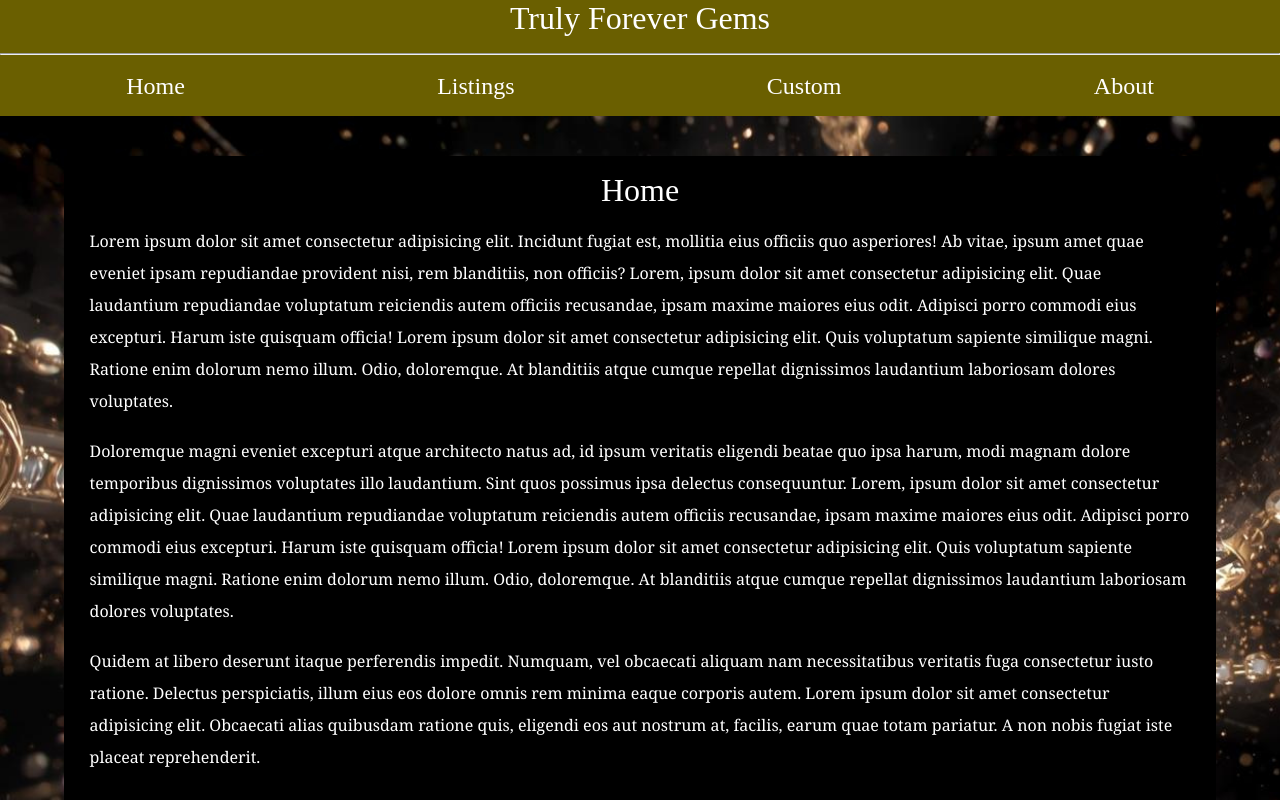
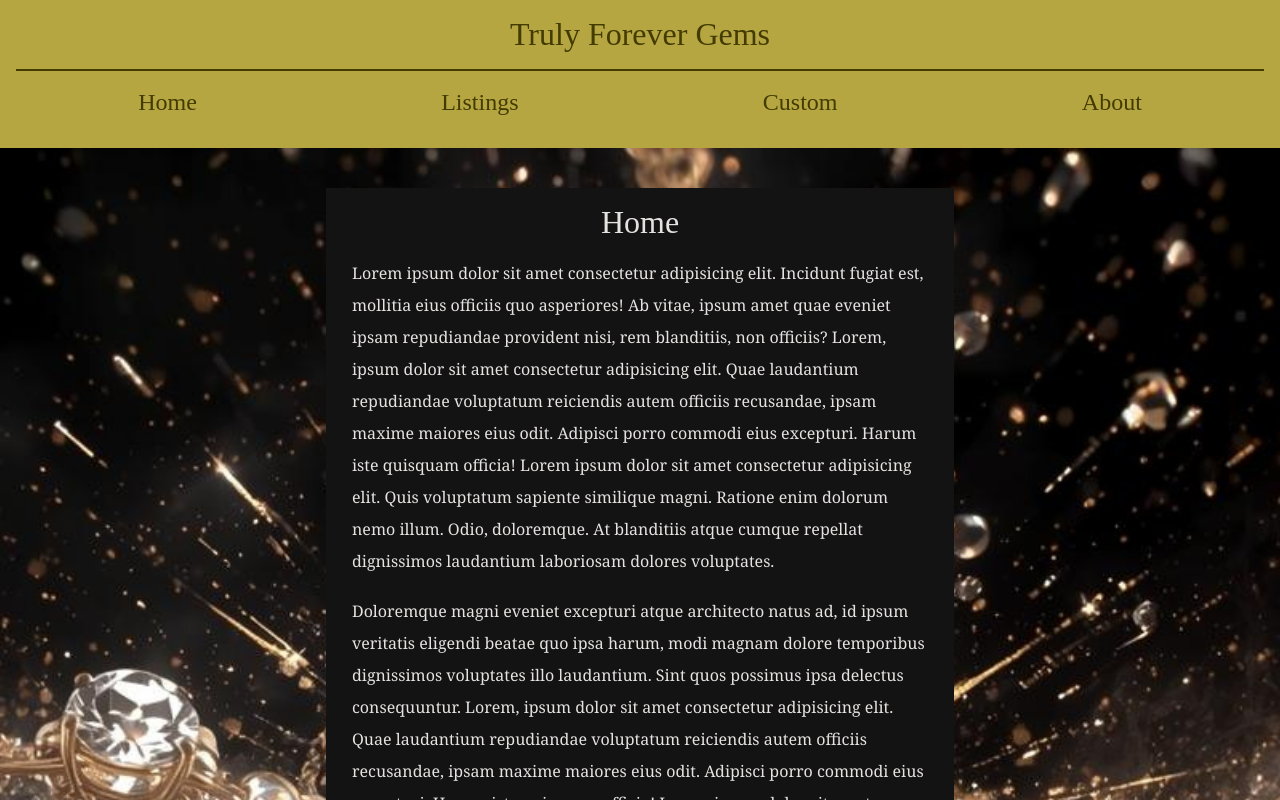
Before and after one commit to trulyforevergems/trulyforevergems-website, a SvelteKit app: page / in a window 1280 px wide. Shown: the top 800 px of the page. Built offline with nearby package versions, Linux system fonts and the light colour scheme; a web font is replaced by a local one.

Commit message:
updated material theme

```diff
--- a/src/app.css
+++ b/src/app.css
@@ -1,5 +1,8 @@
 /* fonts import */
 @import url("https://fonts.googleapis.com/css2?family=Noto+Serif:ital,wght@0,100..900;1,100..900&family=Style+Script&display=swap");
+/* theme import */
+@import "./styles/light.css";
+@import "./styles/dark.css";
 
 * {
     margin: 0;
@@ -34,9 +37,18 @@ p {
 }
 
 header {
-    background-color: var(--md-sys-color-secondary);
+    background-color: var(--md-sys-color-primary-container);
 
     min-height: 10vh;
+    padding: 2vh;
+}
+
+header * {
+    color: var(--md-sys-color-on-primary-container);
+}
+
+header>hr {
+    border: 1px solid var(--md-sys-color-on-primary-container);
 }
 
 nav {
@@ -47,8 +59,9 @@ nav {
 }
 
 main {
-    background-color: var(--md-sys-color-primary);
+    /* background-color: var(--md-sys-color-primary); */
     background-image: url("/assets/forever-gems-splash.png");
+    background-position: center;
     background-size: cover;
     background-repeat: no-repeat;
 
@@ -56,121 +69,10 @@ main {
     padding: 5vh 5vw;
 }
 
-/* Homepage-specific styles
-.black-background {
-    background-color: black;
-} */
-
 footer {
     background-color: var(--md-sys-color-secondary);
 
-    height: 10vh;
+    min-height: 10vh;
 
     padding: 2vh 5vw;
 }
-
-/* I ended up copying the themes over since I wasn't getting intellisense when using @import syntax. */
-
-.dark {
-    --md-sys-color-primary: rgb(212 195 186);
-    --md-sys-color-surface-tint: rgb(212 195 186);
-    --md-sys-color-on-primary: rgb(57 46 40);
-    --md-sys-color-primary-container: rgb(47 37 31);
-    --md-sys-color-on-primary-container: rgb(154 139 131);
-    --md-sys-color-secondary: rgb(216 200 96);
-    --md-sys-color-on-secondary: rgb(55 49 0);
-    --md-sys-color-secondary-container: rgb(181 166 66);
-    --md-sys-color-on-secondary-container: rgb(67 59 0);
-    --md-sys-color-tertiary: rgb(246 245 245);
-    --md-sys-color-on-tertiary: rgb(47 49 49);
-    --md-sys-color-tertiary-container: rgb(217 217 217);
-    --md-sys-color-on-tertiary-container: rgb(93 95 95);
-    --md-sys-color-error: rgb(255 180 171);
-    --md-sys-color-on-error: rgb(105 0 5);
-    --md-sys-color-error-container: rgb(147 0 10);
-    --md-sys-color-on-error-container: rgb(255 218 214);
-    --md-sys-color-background: rgb(20 19 18);
-    --md-sys-color-on-background: rgb(231 225 224);
-    --md-sys-color-surface: rgb(20 19 18);
-    --md-sys-color-on-surface: rgb(231 225 224);
-    --md-sys-color-surface-variant: rgb(78 69 64);
-    --md-sys-color-on-surface-variant: rgb(209 196 189);
-    --md-sys-color-outline: rgb(154 142 136);
-    --md-sys-color-outline-variant: rgb(78 69 64);
-    --md-sys-color-shadow: rgb(0 0 0);
-    --md-sys-color-scrim: rgb(0 0 0);
-    --md-sys-color-inverse-surface: rgb(231 225 224);
-    --md-sys-color-inverse-on-surface: rgb(50 48 47);
-    --md-sys-color-inverse-primary: rgb(105 92 84);
-    --md-sys-color-primary-fixed: rgb(241 223 213);
-    --md-sys-color-on-primary-fixed: rgb(35 26 20);
-    --md-sys-color-primary-fixed-dim: rgb(212 195 186);
-    --md-sys-color-on-primary-fixed-variant: rgb(80 68 62);
-    --md-sys-color-secondary-fixed: rgb(245 228 121);
-    --md-sys-color-on-secondary-fixed: rgb(32 28 0);
-    --md-sys-color-secondary-fixed-dim: rgb(216 200 96);
-    --md-sys-color-on-secondary-fixed-variant: rgb(80 71 0);
-    --md-sys-color-tertiary-fixed: rgb(226 226 226);
-    --md-sys-color-on-tertiary-fixed: rgb(26 28 28);
-    --md-sys-color-tertiary-fixed-dim: rgb(198 198 198);
-    --md-sys-color-on-tertiary-fixed-variant: rgb(69 71 71);
-    --md-sys-color-surface-dim: rgb(20 19 18);
-    --md-sys-color-surface-bright: rgb(59 57 56);
-    --md-sys-color-surface-container-lowest: rgb(15 14 13);
-    --md-sys-color-surface-container-low: rgb(29 27 26);
-    --md-sys-color-surface-container: rgb(33 31 30);
-    --md-sys-color-surface-container-high: rgb(43 42 41);
-    --md-sys-color-surface-container-highest: rgb(54 52 51);
-}
-
-.light {
-    --md-sys-color-primary: rgb(25 17 11);
-    --md-sys-color-surface-tint: rgb(105 92 84);
-    --md-sys-color-on-primary: rgb(255 255 255);
-    --md-sys-color-primary-container: rgb(47 37 31);
-    --md-sys-color-on-primary-container: rgb(154 139 131);
-    --md-sys-color-secondary: rgb(106 95 0);
-    --md-sys-color-on-secondary: rgb(255 255 255);
-    --md-sys-color-secondary-container: rgb(181 166 66);
-    --md-sys-color-on-secondary-container: rgb(67 59 0);
-    --md-sys-color-tertiary: rgb(93 94 95);
-    --md-sys-color-on-tertiary: rgb(255 255 255);
-    --md-sys-color-tertiary-container: rgb(217 217 217);
-    --md-sys-color-on-tertiary-container: rgb(93 95 95);
-    --md-sys-color-error: rgb(186 26 26);
-    --md-sys-color-on-error: rgb(255 255 255);
-    --md-sys-color-error-container: rgb(255 218 214);
-    --md-sys-color-on-error-container: rgb(147 0 10);
-    --md-sys-color-background: rgb(254 248 246);
-    --md-sys-color-on-background: rgb(29 27 26);
-    --md-sys-color-surface: rgb(254 248 246);
-    --md-sys-color-on-surface: rgb(29 27 26);
-    --md-sys-color-surface-variant: rgb(238 224 217);
-    --md-sys-color-on-surface-variant: rgb(78 69 64);
-    --md-sys-color-outline: rgb(128 117 111);
-    --md-sys-color-outline-variant: rgb(209 196 189);
-    --md-sys-color-shadow: rgb(0 0 0);
-    --md-sys-color-scrim: rgb(0 0 0);
-    --md-sys-color-inverse-surface: rgb(50 48 47);
-    --md-sys-color-inverse-on-surface: rgb(245 239 238);
-    --md-sys-color-inverse-primary: rgb(212 195 186);
-    --md-sys-color-primary-fixed: rgb(241 223 213);
-    --md-sys-color-on-primary-fixed: rgb(35 26 20);
-    --md-sys-color-primary-fixed-dim: rgb(212 195 186);
-    --md-sys-color-on-primary-fixed-variant: rgb(80 68 62);
-    --md-sys-color-secondary-fixed: rgb(245 228 121);
-    --md-sys-color-on-secondary-fixed: rgb(32 28 0);
-    --md-sys-color-secondary-fixed-dim: rgb(216 200 96);
-    --md-sys-color-on-secondary-fixed-variant: rgb(80 71 0);
-    --md-sys-color-tertiary-fixed: rgb(226 226 226);
-    --md-sys-color-on-tertiary-fixed: rgb(26 28 28);
-    --md-sys-color-tertiary-fixed-dim: rgb(198 198 198);
-    --md-sys-color-on-tertiary-fixed-variant: rgb(69 71 71);
-    --md-sys-color-surface-dim: rgb(222 217 215);
-    --md-sys-color-surface-bright: rgb(254 248 246);
-    --md-sys-color-surface-container-lowest: rgb(255 255 255);
-    --md-sys-color-surface-container-low: rgb(248 242 241);
-    --md-sys-color-surface-container: rgb(242 237 235);
-    --md-sys-color-surface-container-high: rgb(236 231 229);
-    --md-sys-color-surface-container-highest: rgb(231 225 224);
-}
--- a/src/routes/+layout.svelte
+++ b/src/routes/+layout.svelte
@@ -9,7 +9,7 @@
     <link rel="icon" href={favicon} />
 </svelte:head>
 
-<header class="light">
+<header class="dark">
     <h1>Truly Forever Gems</h1>
     <hr />
     <br />
@@ -20,10 +20,10 @@
         <h2>About</h2>
     </nav>
 </header>
-<main class="light">
+<main class="dark">
     {@render children()}
 </main>
-<footer class="light">
+<footer class="dark">
     <p>
         Lorem, ipsum dolor sit amet consectetur adipisicing elit. Quos saepe
         dolorem provident culpa distinctio ea quis voluptates molestias
--- a/src/routes/+page.svelte
+++ b/src/routes/+page.svelte
@@ -1,59 +1,74 @@
-<div class="black-background">
-    <h1 class="light">Home</h1>
-    <p class="light">
-        Lorem ipsum dolor sit amet consectetur adipisicing elit. Incidunt fugiat
-        est, mollitia eius officiis quo asperiores! Ab vitae, ipsum amet quae
-        eveniet ipsam repudiandae provident nisi, rem blanditiis, non officiis?
-        Lorem, ipsum dolor sit amet consectetur adipisicing elit. Quae
-        laudantium repudiandae voluptatum reiciendis autem officiis recusandae,
-        ipsam maxime maiores eius odit. Adipisci porro commodi eius excepturi.
-        Harum iste quisquam officia! Lorem ipsum dolor sit amet consectetur
-        adipisicing elit. Quis voluptatum sapiente similique magni. Ratione enim
-        dolorum nemo illum. Odio, doloremque. At blanditiis atque cumque
-        repellat dignissimos laudantium laboriosam dolores voluptates.
+<div class="temp">
+    <div class="text-container">
+        <h1 class="dark">Home</h1>
+        <p class="dark">
+            Lorem ipsum dolor sit amet consectetur adipisicing elit. Incidunt
+            fugiat est, mollitia eius officiis quo asperiores! Ab vitae, ipsum
+            amet quae eveniet ipsam repudiandae provident nisi, rem blanditiis,
+            non officiis? Lorem, ipsum dolor sit amet consectetur adipisicing
+            elit. Quae laudantium repudiandae voluptatum reiciendis autem
+            officiis recusandae, ipsam maxime maiores eius odit. Adipisci porro
+            commodi eius excepturi. Harum iste quisquam officia! Lorem ipsum
+            dolor sit amet consectetur adipisicing elit. Quis voluptatum
+            sapiente similique magni. Ratione enim dolorum nemo illum. Odio,
+            doloremque. At blanditiis atque cumque repellat dignissimos
+            laudantium laboriosam dolores voluptates.
         </p>
         <br />
-    <p class="light">
-        Doloremque magni eveniet excepturi atque architecto natus ad, id ipsum
-        veritatis eligendi beatae quo ipsa harum, modi magnam dolore temporibus
-        dignissimos voluptates illo laudantium. Sint quos possimus ipsa delectus
-        consequuntur. Lorem, ipsum dolor sit amet consectetur adipisicing elit.
-        Quae laudantium repudiandae voluptatum reiciendis autem officiis
-        recusandae, ipsam maxime maiores eius odit. Adipisci porro commodi eius
-        excepturi. Harum iste quisquam officia! Lorem ipsum dolor sit amet
-        consectetur adipisicing elit. Quis voluptatum sapiente similique magni.
-        Ratione enim dolorum nemo illum. Odio, doloremque. At blanditiis atque
-        cumque repellat dignissimos laudantium laboriosam dolores voluptates.
+        <p class="dark">
+            Doloremque magni eveniet excepturi atque architecto natus ad, id
+            ipsum veritatis eligendi beatae quo ipsa harum, modi magnam dolore
+            temporibus dignissimos voluptates illo laudantium. Sint quos
+            possimus ipsa delectus consequuntur. Lorem, ipsum dolor sit amet
+            consectetur adipisicing elit. Quae laudantium repudiandae voluptatum
+            reiciendis autem officiis recusandae, ipsam maxime maiores eius
+            odit. Adipisci porro commodi eius excepturi. Harum iste quisquam
+            officia! Lorem ipsum dolor sit amet consectetur adipisicing elit.
+            Quis voluptatum sapiente similique magni. Ratione enim dolorum nemo
+            illum. Odio, doloremque. At blanditiis atque cumque repellat
+            dignissimos laudantium laboriosam dolores voluptates.
         </p>
         <br />
-    <p class="light">
+        <p class="dark">
             Quidem at libero deserunt itaque perferendis impedit. Numquam, vel
-        obcaecati aliquam nam necessitatibus veritatis fuga consectetur iusto
-        ratione. Delectus perspiciatis, illum eius eos dolore omnis rem minima
-        eaque corporis autem. Lorem ipsum dolor sit amet consectetur adipisicing
-        elit. Obcaecati alias quibusdam ratione quis, eligendi eos aut nostrum
-        at, facilis, earum quae totam pariatur. A non nobis fugiat iste placeat
-        reprehenderit.
+            obcaecati aliquam nam necessitatibus veritatis fuga consectetur
+            iusto ratione. Delectus perspiciatis, illum eius eos dolore omnis
+            rem minima eaque corporis autem. Lorem ipsum dolor sit amet
+            consectetur adipisicing elit. Obcaecati alias quibusdam ratione
+            quis, eligendi eos aut nostrum at, facilis, earum quae totam
+            pariatur. A non nobis fugiat iste placeat reprehenderit.
         </p>
         <br />
-    <p class="light">
+        <p class="dark">
             Ad, quos voluptates. Consequatur delectus tenetur dolores laboriosam
             provident, modi quos esse doloribus totam facere reprehenderit
             exercitationem saepe similique repellat! Aut pariatur sequi qui et
             accusamus repellat quo adipisci omnis! Lorem, ipsum dolor sit amet
             consectetur adipisicing elit. Quae laudantium repudiandae voluptatum
-        reiciendis autem officiis recusandae, ipsam maxime maiores eius odit.
-        Adipisci porro commodi eius excepturi. Harum iste quisquam officia!
-        Lorem ipsum dolor sit amet consectetur adipisicing elit. Quis voluptatum
-        sapiente similique magni. Ratione enim dolorum nemo illum. Odio,
-        doloremque. At blanditiis atque cumque repellat dignissimos laudantium
-        laboriosam dolores voluptates.
+            reiciendis autem officiis recusandae, ipsam maxime maiores eius
+            odit. Adipisci porro commodi eius excepturi. Harum iste quisquam
+            officia! Lorem ipsum dolor sit amet consectetur adipisicing elit.
+            Quis voluptatum sapiente similique magni. Ratione enim dolorum nemo
+            illum. Odio, doloremque. At blanditiis atque cumque repellat
+            dignissimos laudantium laboriosam dolores voluptates.
         </p>
+    </div>
 </div>
 
 <style>
-    .black-background {
-        background-color: black;
+    .temp {
+        display: flex;
+        align-items: center;
+        justify-content: center;
+    }
+
+    .text-container {
+        background-color: var(--md-sys-color-surface);
         padding: 2vh 2vw;
+        width: 50%;
+    }
+
+    .text-container > :is(h1, p) {
+        color: var(--md-sys-color-on-surface);
     }
 </style>
--- a/src/styles/dark.css
+++ b/src/styles/dark.css
@@ -1,13 +1,13 @@
 .dark {
-  --md-sys-color-primary: rgb(212 195 186);
-  --md-sys-color-surface-tint: rgb(212 195 186);
-  --md-sys-color-on-primary: rgb(57 46 40);
-  --md-sys-color-primary-container: rgb(47 37 31);
-  --md-sys-color-on-primary-container: rgb(154 139 131);
-  --md-sys-color-secondary: rgb(216 200 96);
-  --md-sys-color-on-secondary: rgb(55 49 0);
-  --md-sys-color-secondary-container: rgb(181 166 66);
-  --md-sys-color-on-secondary-container: rgb(67 59 0);
+  --md-sys-color-primary: rgb(216 200 96);
+  --md-sys-color-surface-tint: rgb(216 200 96);
+  --md-sys-color-on-primary: rgb(55 49 0);
+  --md-sys-color-primary-container: rgb(181 166 66);
+  --md-sys-color-on-primary-container: rgb(67 59 0);
+  --md-sys-color-secondary: rgb(246 245 245);
+  --md-sys-color-on-secondary: rgb(47 49 49);
+  --md-sys-color-secondary-container: rgb(217 217 217);
+  --md-sys-color-on-secondary-container: rgb(93 95 95);
   --md-sys-color-tertiary: rgb(246 245 245);
   --md-sys-color-on-tertiary: rgb(47 49 49);
   --md-sys-color-tertiary-container: rgb(217 217 217);
@@ -16,36 +16,36 @@
   --md-sys-color-on-error: rgb(105 0 5);
   --md-sys-color-error-container: rgb(147 0 10);
   --md-sys-color-on-error-container: rgb(255 218 214);
-  --md-sys-color-background: rgb(20 19 18);
-  --md-sys-color-on-background: rgb(231 225 224);
-  --md-sys-color-surface: rgb(20 19 18);
-  --md-sys-color-on-surface: rgb(231 225 224);
-  --md-sys-color-surface-variant: rgb(78 69 64);
-  --md-sys-color-on-surface-variant: rgb(209 196 189);
-  --md-sys-color-outline: rgb(154 142 136);
-  --md-sys-color-outline-variant: rgb(78 69 64);
+  --md-sys-color-background: rgb(21 19 13);
+  --md-sys-color-on-background: rgb(231 226 214);
+  --md-sys-color-surface: rgb(19 19 19);
+  --md-sys-color-on-surface: rgb(229 226 225);
+  --md-sys-color-surface-variant: rgb(74 71 55);
+  --md-sys-color-on-surface-variant: rgb(204 198 178);
+  --md-sys-color-outline: rgb(150 145 126);
+  --md-sys-color-outline-variant: rgb(74 71 55);
   --md-sys-color-shadow: rgb(0 0 0);
   --md-sys-color-scrim: rgb(0 0 0);
-  --md-sys-color-inverse-surface: rgb(231 225 224);
-  --md-sys-color-inverse-on-surface: rgb(50 48 47);
-  --md-sys-color-inverse-primary: rgb(105 92 84);
-  --md-sys-color-primary-fixed: rgb(241 223 213);
-  --md-sys-color-on-primary-fixed: rgb(35 26 20);
-  --md-sys-color-primary-fixed-dim: rgb(212 195 186);
-  --md-sys-color-on-primary-fixed-variant: rgb(80 68 62);
-  --md-sys-color-secondary-fixed: rgb(245 228 121);
-  --md-sys-color-on-secondary-fixed: rgb(32 28 0);
-  --md-sys-color-secondary-fixed-dim: rgb(216 200 96);
-  --md-sys-color-on-secondary-fixed-variant: rgb(80 71 0);
+  --md-sys-color-inverse-surface: rgb(229 226 225);
+  --md-sys-color-inverse-on-surface: rgb(49 48 48);
+  --md-sys-color-inverse-primary: rgb(106 95 0);
+  --md-sys-color-primary-fixed: rgb(245 228 121);
+  --md-sys-color-on-primary-fixed: rgb(32 28 0);
+  --md-sys-color-primary-fixed-dim: rgb(216 200 96);
+  --md-sys-color-on-primary-fixed-variant: rgb(80 71 0);
+  --md-sys-color-secondary-fixed: rgb(226 226 226);
+  --md-sys-color-on-secondary-fixed: rgb(26 28 28);
+  --md-sys-color-secondary-fixed-dim: rgb(198 198 198);
+  --md-sys-color-on-secondary-fixed-variant: rgb(69 71 71);
   --md-sys-color-tertiary-fixed: rgb(226 226 226);
   --md-sys-color-on-tertiary-fixed: rgb(26 28 28);
   --md-sys-color-tertiary-fixed-dim: rgb(198 198 198);
   --md-sys-color-on-tertiary-fixed-variant: rgb(69 71 71);
-  --md-sys-color-surface-dim: rgb(20 19 18);
-  --md-sys-color-surface-bright: rgb(59 57 56);
-  --md-sys-color-surface-container-lowest: rgb(15 14 13);
-  --md-sys-color-surface-container-low: rgb(29 27 26);
-  --md-sys-color-surface-container: rgb(33 31 30);
-  --md-sys-color-surface-container-high: rgb(43 42 41);
-  --md-sys-color-surface-container-highest: rgb(54 52 51);
+  --md-sys-color-surface-dim: rgb(19 19 19);
+  --md-sys-color-surface-bright: rgb(58 57 57);
+  --md-sys-color-surface-container-lowest: rgb(14 14 14);
+  --md-sys-color-surface-container-low: rgb(28 27 27);
+  --md-sys-color-surface-container: rgb(32 31 31);
+  --md-sys-color-surface-container-high: rgb(42 42 42);
+  --md-sys-color-surface-container-highest: rgb(53 53 52);
 }
--- a/src/styles/light.css
+++ b/src/styles/light.css
@@ -1,13 +1,13 @@
 .light {
-  --md-sys-color-primary: rgb(25 17 11);
-  --md-sys-color-surface-tint: rgb(105 92 84);
+  --md-sys-color-primary: rgb(106 95 0);
+  --md-sys-color-surface-tint: rgb(106 95 0);
   --md-sys-color-on-primary: rgb(255 255 255);
-  --md-sys-color-primary-container: rgb(47 37 31);
-  --md-sys-color-on-primary-container: rgb(154 139 131);
-  --md-sys-color-secondary: rgb(106 95 0);
+  --md-sys-color-primary-container: rgb(181 166 66);
+  --md-sys-color-on-primary-container: rgb(67 59 0);
+  --md-sys-color-secondary: rgb(93 94 95);
   --md-sys-color-on-secondary: rgb(255 255 255);
-  --md-sys-color-secondary-container: rgb(181 166 66);
-  --md-sys-color-on-secondary-container: rgb(67 59 0);
+  --md-sys-color-secondary-container: rgb(217 217 217);
+  --md-sys-color-on-secondary-container: rgb(93 95 95);
   --md-sys-color-tertiary: rgb(93 94 95);
   --md-sys-color-on-tertiary: rgb(255 255 255);
   --md-sys-color-tertiary-container: rgb(217 217 217);
@@ -16,36 +16,36 @@
   --md-sys-color-on-error: rgb(255 255 255);
   --md-sys-color-error-container: rgb(255 218 214);
   --md-sys-color-on-error-container: rgb(147 0 10);
-  --md-sys-color-background: rgb(254 248 246);
-  --md-sys-color-on-background: rgb(29 27 26);
-  --md-sys-color-surface: rgb(254 248 246);
-  --md-sys-color-on-surface: rgb(29 27 26);
-  --md-sys-color-surface-variant: rgb(238 224 217);
-  --md-sys-color-on-surface-variant: rgb(78 69 64);
-  --md-sys-color-outline: rgb(128 117 111);
-  --md-sys-color-outline-variant: rgb(209 196 189);
+  --md-sys-color-background: rgb(255 249 237);
+  --md-sys-color-on-background: rgb(29 28 20);
+  --md-sys-color-surface: rgb(252 248 248);
+  --md-sys-color-on-surface: rgb(28 27 27);
+  --md-sys-color-surface-variant: rgb(233 226 205);
+  --md-sys-color-on-surface-variant: rgb(74 71 55);
+  --md-sys-color-outline: rgb(123 119 101);
+  --md-sys-color-outline-variant: rgb(204 198 178);
   --md-sys-color-shadow: rgb(0 0 0);
   --md-sys-color-scrim: rgb(0 0 0);
-  --md-sys-color-inverse-surface: rgb(50 48 47);
-  --md-sys-color-inverse-on-surface: rgb(245 239 238);
-  --md-sys-color-inverse-primary: rgb(212 195 186);
-  --md-sys-color-primary-fixed: rgb(241 223 213);
-  --md-sys-color-on-primary-fixed: rgb(35 26 20);
-  --md-sys-color-primary-fixed-dim: rgb(212 195 186);
-  --md-sys-color-on-primary-fixed-variant: rgb(80 68 62);
-  --md-sys-color-secondary-fixed: rgb(245 228 121);
-  --md-sys-color-on-secondary-fixed: rgb(32 28 0);
-  --md-sys-color-secondary-fixed-dim: rgb(216 200 96);
-  --md-sys-color-on-secondary-fixed-variant: rgb(80 71 0);
+  --md-sys-color-inverse-surface: rgb(49 48 48);
+  --md-sys-color-inverse-on-surface: rgb(243 240 239);
+  --md-sys-color-inverse-primary: rgb(216 200 96);
+  --md-sys-color-primary-fixed: rgb(245 228 121);
+  --md-sys-color-on-primary-fixed: rgb(32 28 0);
+  --md-sys-color-primary-fixed-dim: rgb(216 200 96);
+  --md-sys-color-on-primary-fixed-variant: rgb(80 71 0);
+  --md-sys-color-secondary-fixed: rgb(226 226 226);
+  --md-sys-color-on-secondary-fixed: rgb(26 28 28);
+  --md-sys-color-secondary-fixed-dim: rgb(198 198 198);
+  --md-sys-color-on-secondary-fixed-variant: rgb(69 71 71);
   --md-sys-color-tertiary-fixed: rgb(226 226 226);
   --md-sys-color-on-tertiary-fixed: rgb(26 28 28);
   --md-sys-color-tertiary-fixed-dim: rgb(198 198 198);
   --md-sys-color-on-tertiary-fixed-variant: rgb(69 71 71);
-  --md-sys-color-surface-dim: rgb(222 217 215);
-  --md-sys-color-surface-bright: rgb(254 248 246);
+  --md-sys-color-surface-dim: rgb(220 217 217);
+  --md-sys-color-surface-bright: rgb(252 248 248);
   --md-sys-color-surface-container-lowest: rgb(255 255 255);
-  --md-sys-color-surface-container-low: rgb(248 242 241);
-  --md-sys-color-surface-container: rgb(242 237 235);
-  --md-sys-color-surface-container-high: rgb(236 231 229);
-  --md-sys-color-surface-container-highest: rgb(231 225 224);
+  --md-sys-color-surface-container-low: rgb(246 243 242);
+  --md-sys-color-surface-container: rgb(241 237 236);
+  --md-sys-color-surface-container-high: rgb(235 231 231);
+  --md-sys-color-surface-container-highest: rgb(229 226 225);
 }
```
Also changed, not shown: src/styles/dark-hc.css (+27 -27 lines), src/styles/dark-mc.css (+34 -34 lines), src/styles/light-hc.css (+24 -24 lines), src/styles/light-mc.css (+27 -27 lines), 1 other file (tests, documents, lock files or other folders). Lines whose indentation alone changed are shown as unchanged.
